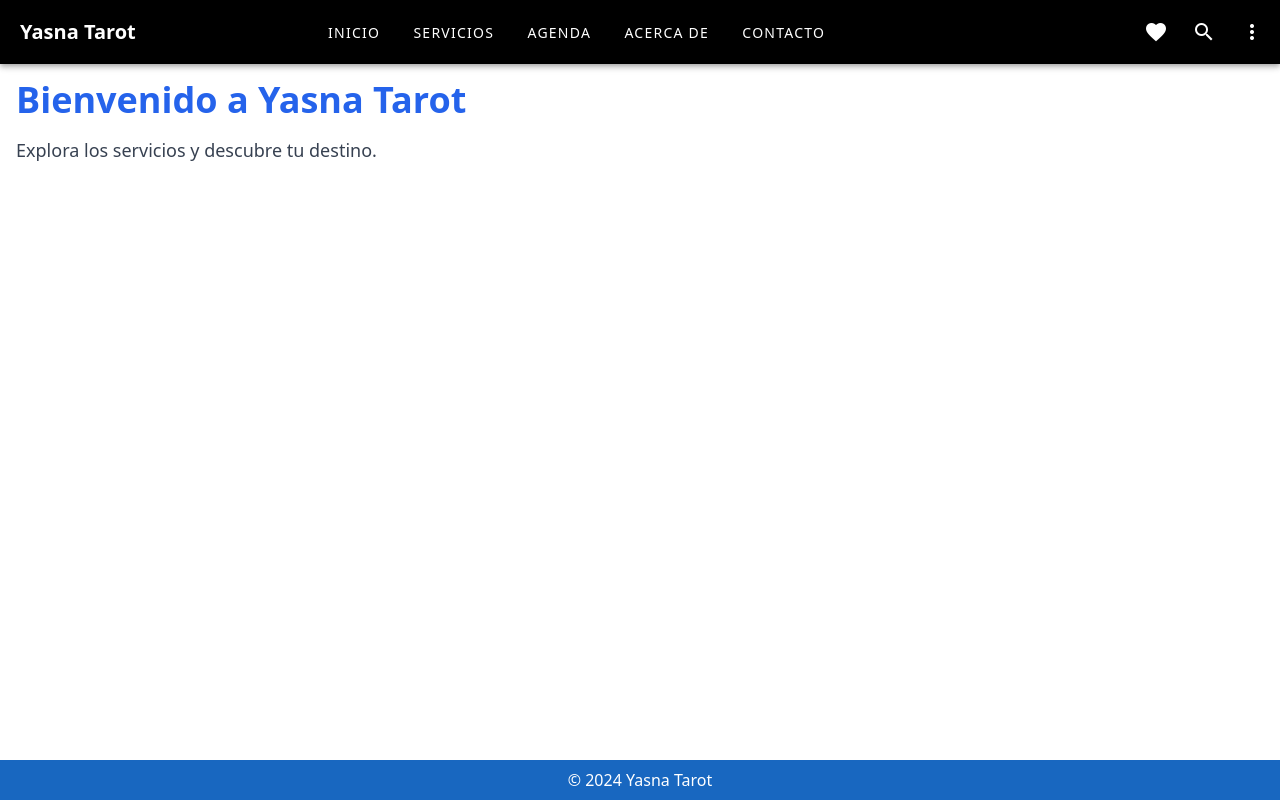
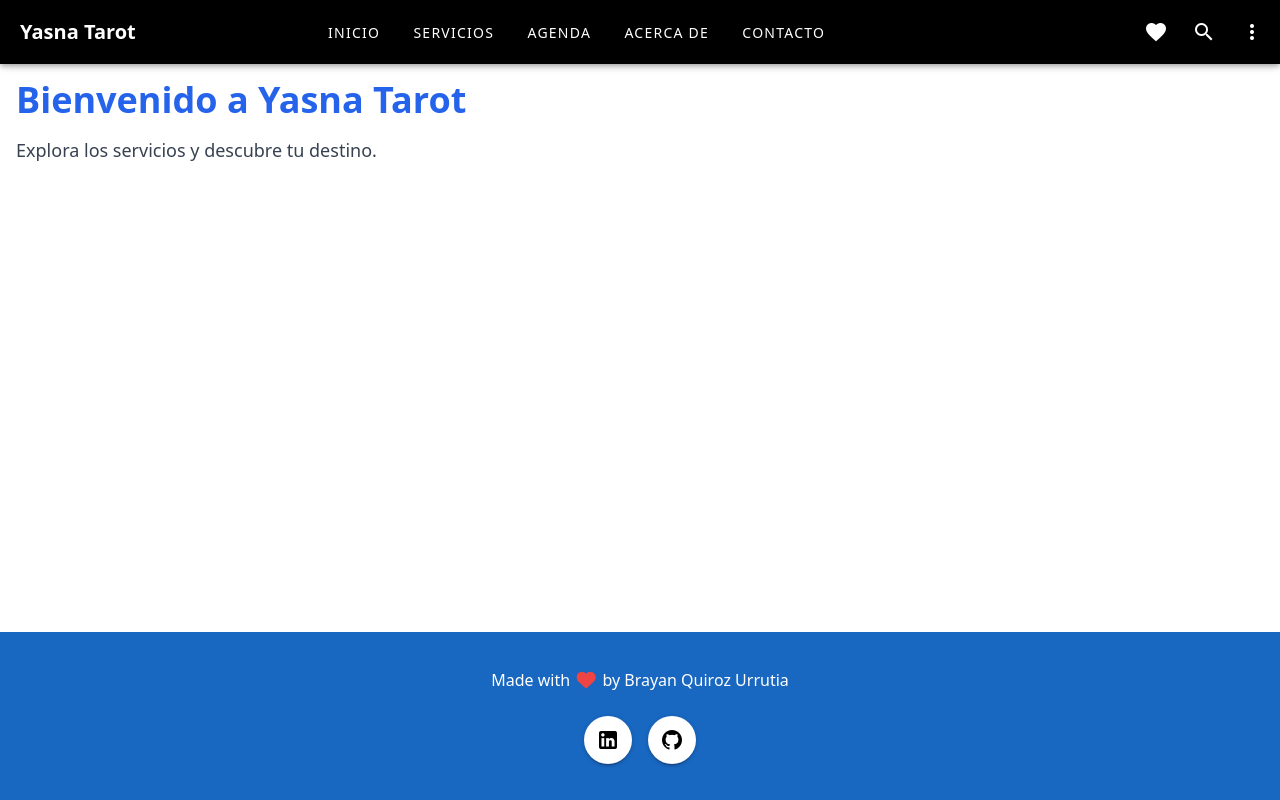
Before and after one commit to brayanquirozurrutia/mom_page, a Vue app: page / in a window 1280 px wide. Built offline with nearby package versions, Linux system fonts and the light colour scheme.

Commit message:
:construction: FEAT: Add footer

```diff
--- a/package.json
+++ b/package.json
@@ -9,6 +9,7 @@
     "preview": "vite preview"
   },
   "dependencies": {
+    "@fortawesome/fontawesome-free": "^6.7.1",
     "vue-router": "^4.5.0",
     "vuetify": "^3.7.4"
   },
--- /dev/null
+++ b/src/components/AppFooter.vue
@@ -0,0 +1,58 @@
+<script setup lang="ts">
+</script>
+
+<template>
+  <v-footer app color="primary" dark>
+    <div class="text-center w-full py-3">
+      <v-container>
+        <v-row justify="center">
+          <!-- Texto con el corazón animado -->
+          <v-col cols="12" class="text-white text-center">
+            <p>
+              Made with
+              <i class="fas fa-heart heart-animation mx-1 text-red-500"></i>
+              by Brayan Quiroz Urrutia
+            </p>
+          </v-col>
+
+          <!-- Íconos sociales -->
+          <v-col cols="12" class="text-center">
+            <v-btn
+                icon
+                href="https://www.linkedin.com/in/brayan-nicolas-quiroz-urrutia-19a0391a7/"
+                target="_blank"
+                class="mx-2"
+                color="white"
+            >
+              <v-icon>mdi-linkedin</v-icon>
+            </v-btn>
+            <v-btn
+                icon
+                href="https://github.com/brayanquirozurrutia"
+                target="_blank"
+                class="mx-2"
+                color="white"
+            >
+              <v-icon>mdi-github</v-icon>
+            </v-btn>
+          </v-col>
+        </v-row>
+      </v-container>
+    </div>
+  </v-footer>
+</template>
+
+<style scoped>
+.heart-animation {
+  animation: beat 1s infinite;
+}
+
+@keyframes beat {
+  0%, 100% {
+    transform: scale(1);
+  }
+  50% {
+    transform: scale(1.2);
+  }
+}
+</style>
--- a/src/layouts/DefaultLayout.vue
+++ b/src/layouts/DefaultLayout.vue
@@ -1,5 +1,6 @@
 <script setup lang="ts">
 import AppHeader from "@/components/AppHeader.vue";
+import AppFooter from "@/components/AppFooter.vue";
 </script>
 
 <template>
@@ -9,13 +10,11 @@ import AppHeader from "@/components/AppHeader.vue";
 
     <!-- Contenido principal -->
     <v-main>
-      <slot /> <!-- Aquí se renderiza el contenido de la vista -->
+      <slot />
     </v-main>
 
     <!-- Footer -->
-    <v-footer app color="primary" dark>
-      <div class="text-center w-full">© 2024 Yasna Tarot</div>
-    </v-footer>
+    <AppFooter />
   </v-app>
 </template>
 
--- a/src/main.ts
+++ b/src/main.ts
@@ -3,6 +3,7 @@ import vuetify from './plugins/vuetify'
 import './assets/styles/tailwind.css'
 import App from './App.vue'
 import router from './router';
+import '@fortawesome/fontawesome-free/css/all.css';
 import './styles/global.css';
 
 const app = createApp(App)
```
Also changed, not shown: 1 other file (tests, documents, lock files or other folders).
